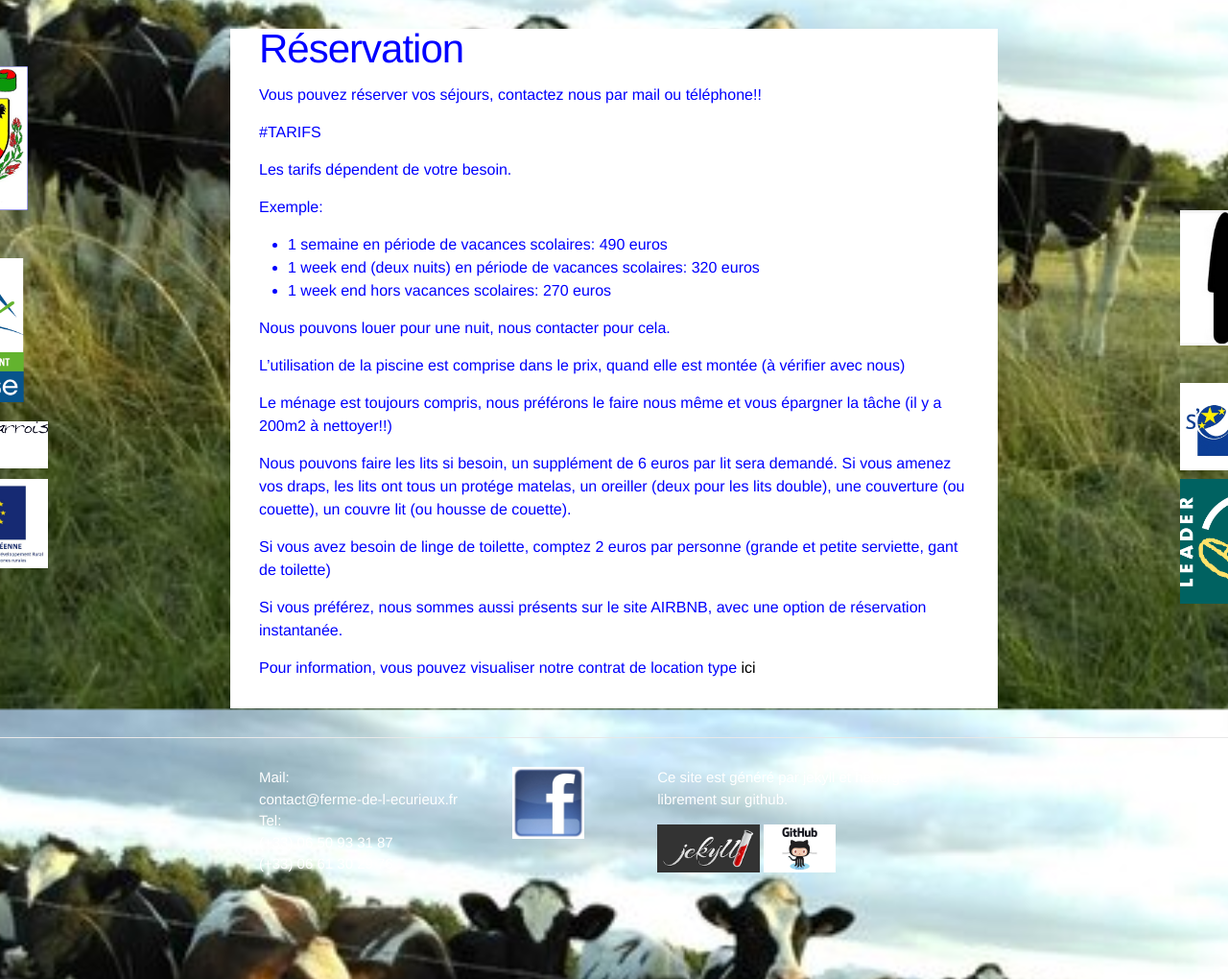
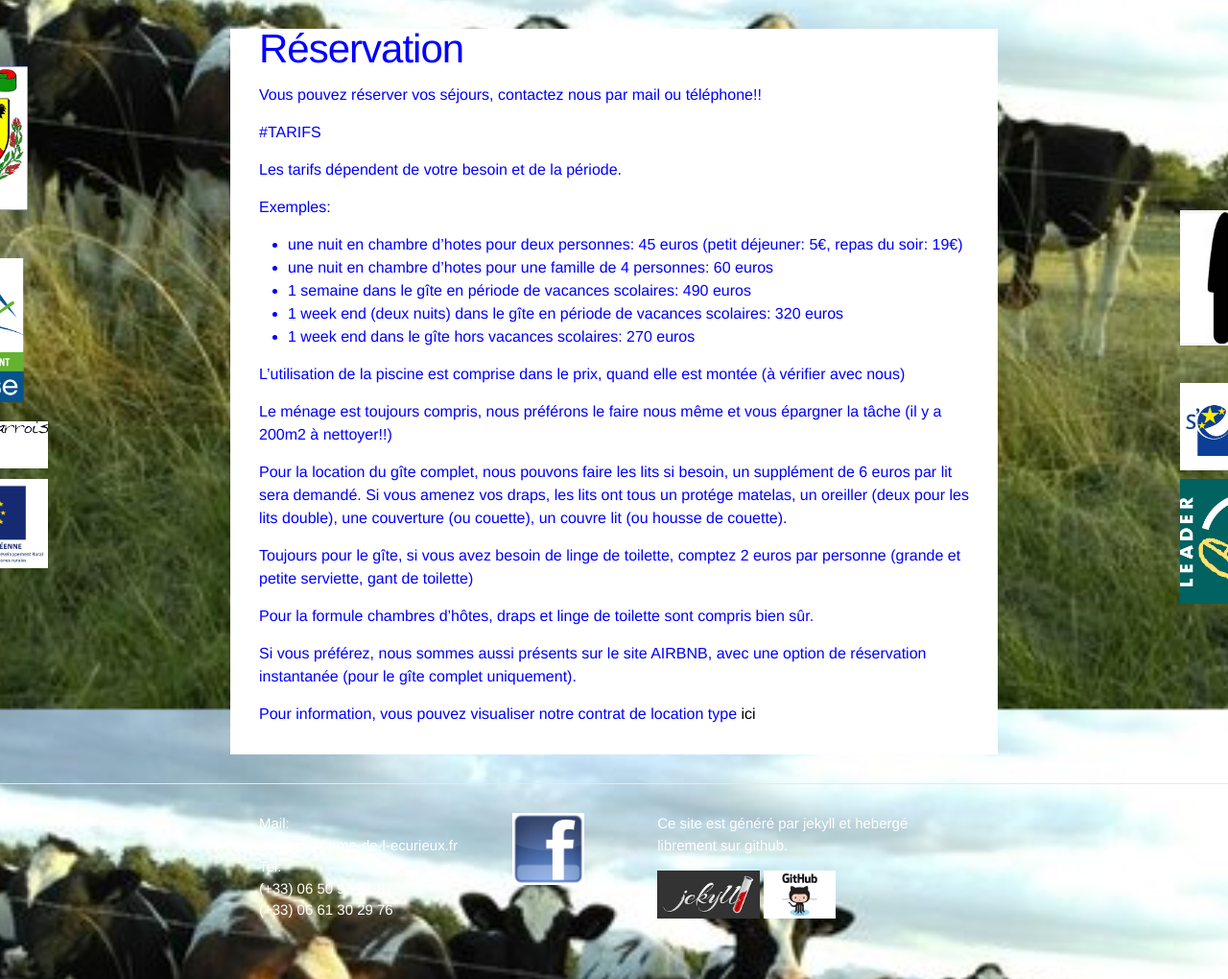
Before and after one commit to cltpr/cltpr.github.io, a Jekyll site: the page built from booking_fr.md, in a window 1280 px wide. Shown: the part 161-1181 px from the top of the page at 96% size. Built offline with Jekyll 4.4.1, drawn with Linux system fonts in a browser that asks for light colours.

Commit message:
20170812

```diff
--- a/CNAME
+++ b/CNAME
@@ -1 +1 @@
-www.ferme-de-l-ecurieuxSUSPENDU.fr
+www.ferme-de-l-ecurieux.fr
--- a/_includes/footer.html
+++ b/_includes/footer.html
@@ -22,7 +22,7 @@
         <ul class="social-media-list">
 
 <div>
-        <a href="https://www.facebook.com/G%C3%AEte-de-lEcurieux-456134641243636/?ref=bookmarks">
+        <a href="https://www.facebook.com/fermedelecurieux/?ref=bookmarks">
             <img width=75px src="/images/fb.jpeg" />
         </a>
 </div>
--- a/booking_fr.md
+++ b/booking_fr.md
@@ -10,24 +10,26 @@ Vous pouvez réserver vos séjours, contactez nous par mail ou téléphone!!
 
 #TARIFS
 
-Les tarifs dépendent de votre besoin.
+Les tarifs dépendent de votre besoin et de la période.
 
-Exemple:
+Exemples:
 
-- 1 semaine en période de vacances scolaires: 490 euros
-- 1 week end (deux nuits) en période de vacances scolaires: 320 euros
-- 1 week end hors vacances scolaires: 270 euros
+- une nuit en chambre d'hotes pour deux personnes: 45 euros (petit déjeuner: 5€, repas du soir: 19€)
+- une nuit en chambre d'hotes pour une famille de 4 personnes: 60 euros
+- 1 semaine dans le gîte en période de vacances scolaires: 490 euros
+- 1 week end (deux nuits) dans le gîte en période de vacances scolaires: 320 euros
+- 1 week end dans le gîte hors vacances scolaires: 270 euros
 
-Nous pouvons louer pour une nuit, nous contacter pour cela.
 
 L'utilisation de la piscine est comprise dans le prix, quand elle est montée (à vérifier avec nous)
 
 Le ménage est toujours compris, nous préférons le faire nous même et vous épargner la tâche (il y a 200m2 à nettoyer!!)
 
-Nous pouvons faire les lits si besoin, un supplément de 6 euros par lit sera demandé. Si vous amenez vos draps, les lits ont tous un protége matelas, un oreiller (deux pour les lits double), une couverture (ou couette), un couvre lit (ou housse de couette).
+Pour la location du gîte complet, nous pouvons faire les lits si besoin, un supplément de 6 euros par lit sera demandé. Si vous amenez vos draps, les lits ont tous un protége matelas, un oreiller (deux pour les lits double), une couverture (ou couette), un couvre lit (ou housse de couette).
 
-Si vous avez besoin de linge de toilette, comptez 2 euros par personne (grande et petite serviette, gant de toilette)
+Toujours pour le gîte, si vous avez besoin de linge de toilette, comptez 2 euros par personne (grande et petite serviette, gant de toilette)
 
+Pour la formule chambres d'hôtes, draps et linge de toilette sont compris bien sûr.
 
 <!--
 
@@ -43,7 +45,7 @@ Pour consulter nos disponibilités, voici le lien à suivre:
 <iframe src="https://meuse.tourisme-booking.com/fr/evres/gite-de-l-ecurieux-902-fp.html?iframe=true&fiche_direct=true" width="100%" height="700" ></iframe>.
 -->
 
-Si vous préférez, nous sommes aussi présents sur le site AIRBNB, avec une option de réservation instantanée.
+Si vous préférez, nous sommes aussi présents sur le site AIRBNB, avec une option de réservation instantanée (pour le gîte complet uniquement).
 
 Pour information, vous pouvez visualiser notre contrat de location type
 <a href="/images/contrat.pdf" target="_blank">ici</a>
```
Also changed, not shown: about_fr.md (+1 -1 lines), presentation_fr.md (+54 -31 lines).
